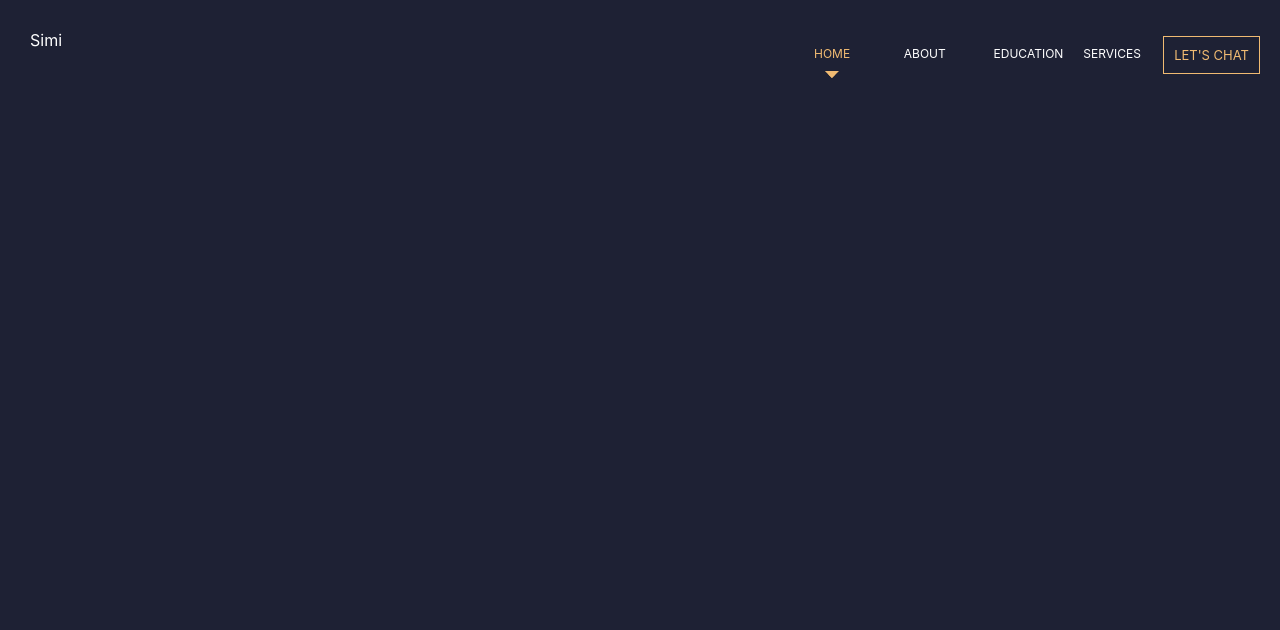
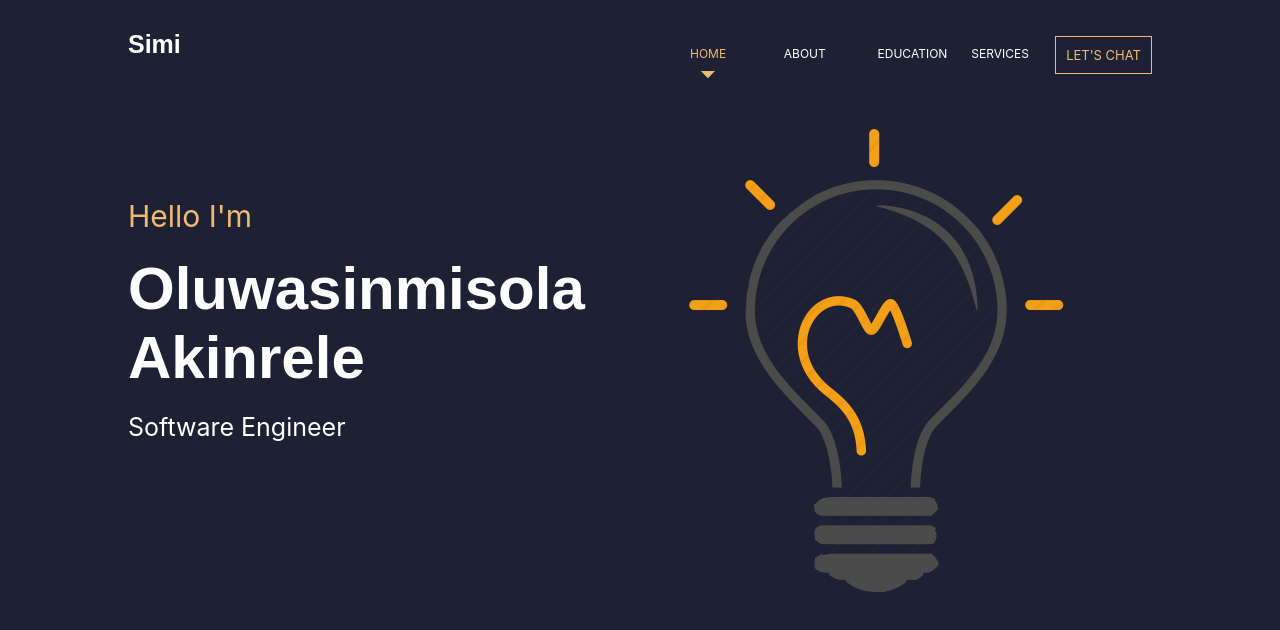
Before and after one commit to s-akinrele/portfolio, a React (Create React App) app: page / in a window 1280 px wide. Shown: the top 630 px of the page. Built offline with nearby package versions, Linux system fonts and the light colour scheme.

Commit message:
page hero section

```diff
--- a/src/components/HomePage.js
+++ b/src/components/HomePage.js
@@ -1,9 +1,12 @@
 import React from 'react'
 import Banner from './Banner'
+import PageHero from './PageHero'
+import '../styles/homePage.scss'
 
 const HomePage = () => (
   <div className='home-page'>
     <Banner/>
+    <PageHero />
   </div>
 )
 
--- /dev/null
+++ b/src/components/PageHero.js
@@ -0,0 +1,18 @@
+import React from 'react';
+import '../styles/pageHero.scss';
+import Idea from '../images/idea.png';
+
+const PageHero = () => (
+  <div className='page-hero'>
+    <div className='basic-info'>
+      <span className='greeting'>Hello I'm</span>
+      <h1>Oluwasinmisola<br/>Akinrele</h1>
+      <span className='title'>Software Engineer</span>
+    </div>
+    <div className='idea'>
+      <img src={Idea} alt='idea' />
+    </div>
+  </div>
+)
+
+export default PageHero;
--- a/src/styles/banner.scss
+++ b/src/styles/banner.scss
@@ -5,11 +5,11 @@
   display: flex;
   justify-content: space-between;
   width: 100%;
-  padding: 20px;
+  padding: 20px 0;
   box-sizing: border-box;
 
   nav {
-    width: 40%;
+    width: 50%;
     ul {
       display: flex;
       justify-content: space-between;
@@ -52,5 +52,10 @@
     }
   }
 
-  .title { padding: 10px; }
+  .title {
+    padding: 10px 0;
+    font-family: fantasy;
+    font-weight: bold;
+    font-size: 25px;
+  }
 }
--- /dev/null
+++ b/src/styles/homePage.scss
@@ -0,0 +1,4 @@
+.home-page {
+  margin: 0 auto;
+  width: 80%;
+}
--- /dev/null
+++ b/src/styles/pageHero.scss
@@ -0,0 +1,30 @@
+@import './colors.scss';
+
+.page-hero {
+  display: flex;
+  justify-content: space-between;
+
+  .basic-info {
+    display: flex;
+    flex-direction: column;
+    justify-content: center;
+    height: 300px;
+    padding: 30px 0;
+    margin-top: 30px;
+  }
+
+  .idea { height: 300px; }
+
+  .greeting {
+    color: $mustard;
+    font-size: 30px;
+  }
+
+  h1 {
+    font-size: 60px;
+    font-family: fantasy;
+    margin: 20px 0;
+  }
+
+  .title { font-size: 25px; }
+}
```
Also changed, not shown: src/images/cover.png (added), src/images/idea.png (added).
